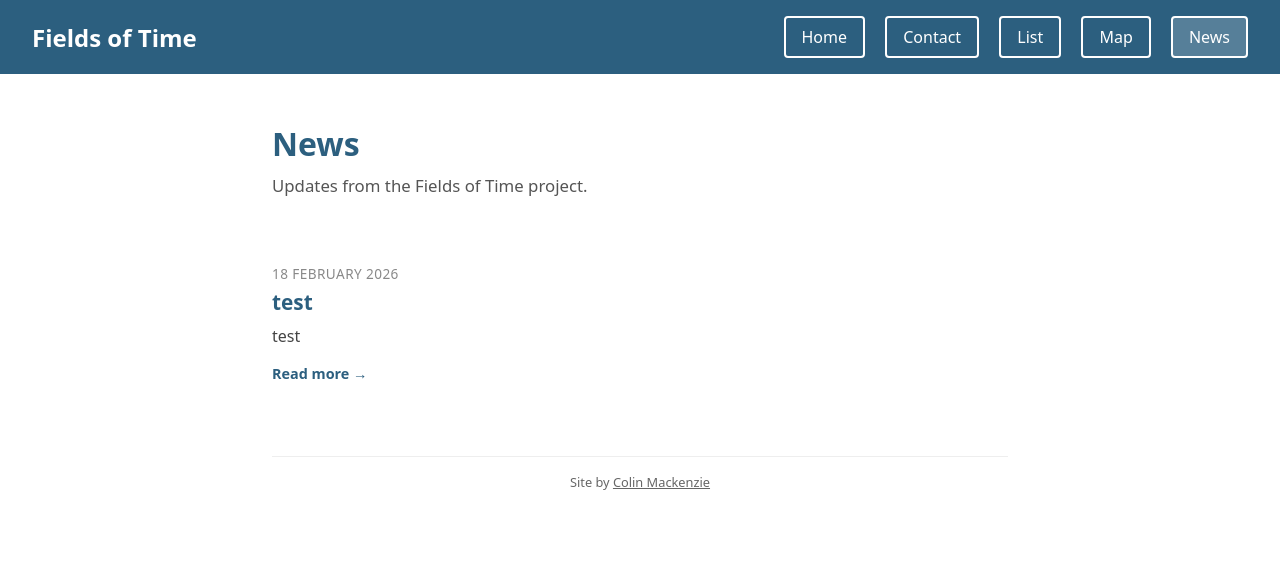
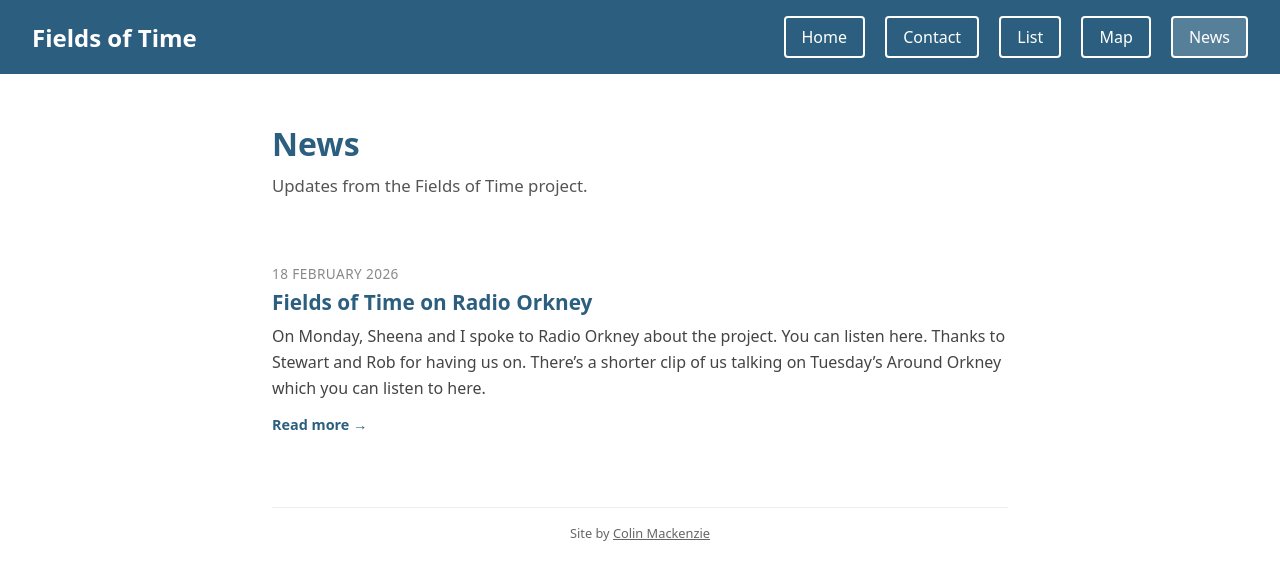
Before and after one commit to dgplacenames/fields-of-time, a Jekyll site: the page built from news/index.html, in a window 1280 px wide. Shown: the top 580 px of the page. Built offline with Jekyll 4.4.1, drawn with Linux system fonts in a browser that asks for light colours.

Commit message:
Fields of Time on Radio Orkney

```diff
--- a/_posts/2026-02-18-test.md
+++ b/_posts/2026-02-18-test.md
@@ -1,6 +1,9 @@
 ---
 layout: post
-title: "test"
+title: "Fields of Time on Radio Orkney"
 ---
 
-test
+On Monday, Sheena and I spoke to Radio Orkney about the project. You can [listen here](https://www.bbc.co.uk/sounds/play/m002rh5s). Thanks to Stewart and Rob for having us on.
+There's a shorter clip of us talking on Tuesday's *Around Orkney* which you can [listen to here](https://www.bbc.co.uk/sounds/play/m002rwhx).
+
+![Sheena and Colin speaking on Radio Orkney]({{ site.baseurl }}/images/radio-orkney-2026-02-16.jpeg)
```
Also changed, not shown: images/radio-orkney-2026-02-16.jpg (added).
